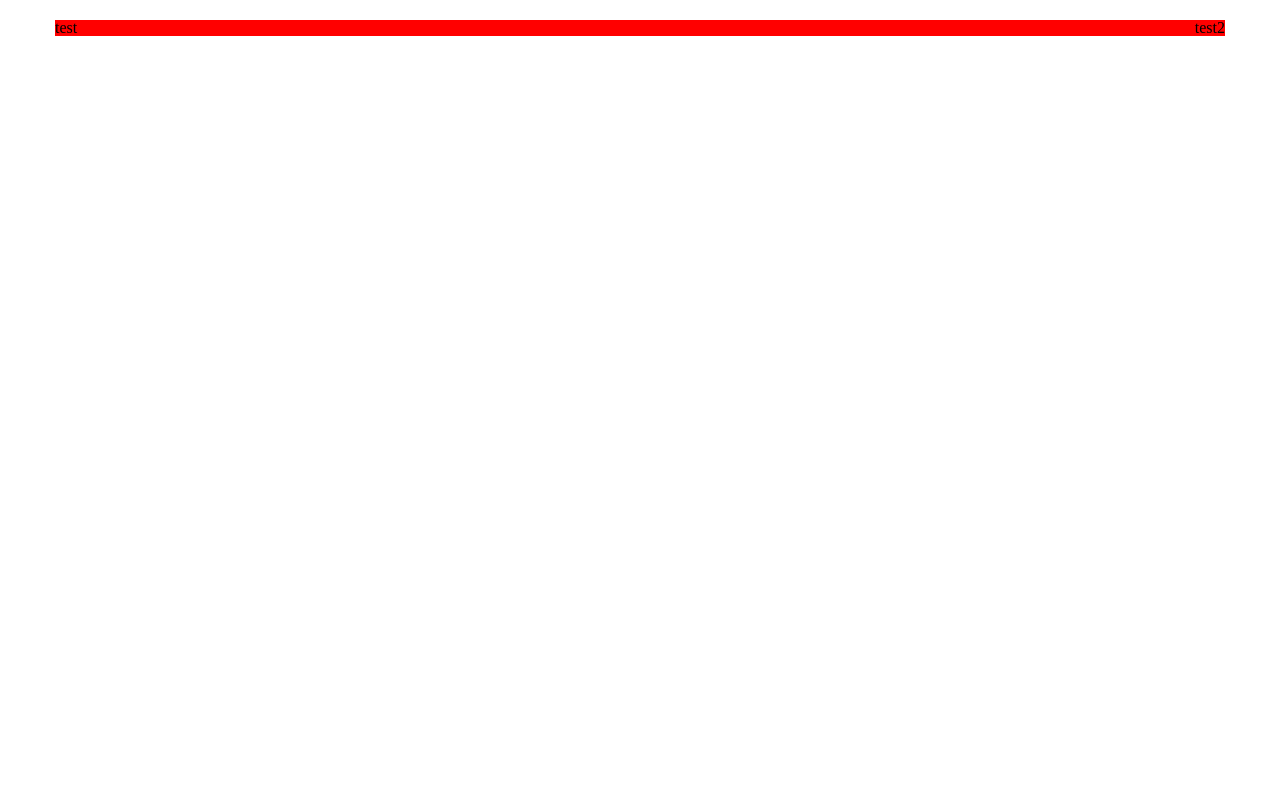
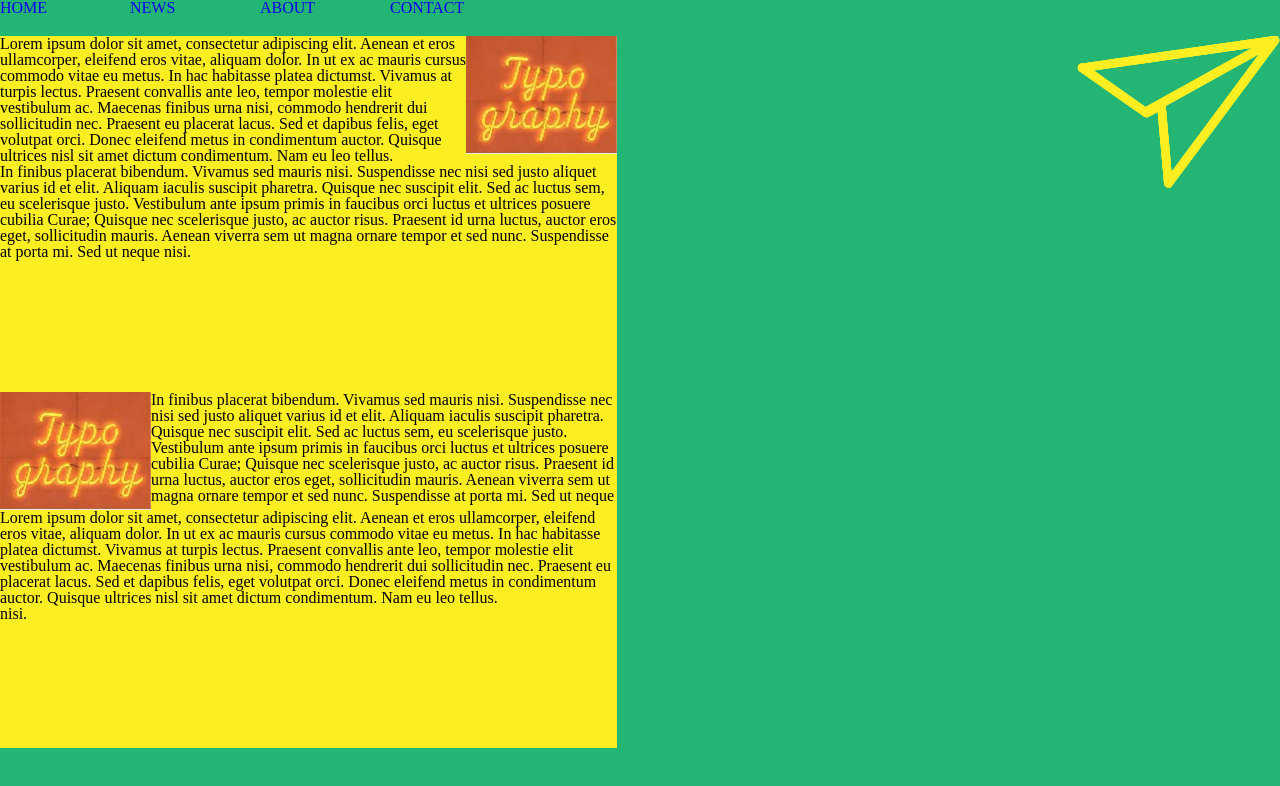
Before and after one commit to lashaskamko/lesson-4, a plain HTML site: page index.html in a window 1280 px wide. Drawn offline with Linux system fonts and the light colour scheme.

Commit message:
added float

```diff
--- a/css/style.css
+++ b/css/style.css
@@ -1,15 +1,44 @@
-.test1{
-	float: left;
+.li{
+	display: inline-block;
+	color: #FFFFFF;
+	width: 126px;
+	height: 36px;
+}
+
+.div-active{
+	margin-top: 49px;
+	margin-right: 312px;
+	margin-bottom: 178px;
+	margin-left: 270px;
+	display: inline-block;
 
 }
-.test2{
+.div-a{
+	display: inline-block;
+	width: 617px;
+	height:356px;
+	background-color: #FCEE21;
+	vertical-align: middle;
+	color: #000000
+
+}
+.img-active{
+	display: inline-block;
+
+	/*margin-right: 55px;
+	margin-top: 49px;*/
 	float: right;
 }
-.container{
-	background: red;
-	width: 1170px;
-	margin: 20px auto;
+.logo-1{
+	float: left;
+	width: 151px;
+	height: 118px;
 }
-.clear{
-	clear: both;
+.img-a{
+	float: right;
+	width: 151px;
+	height: 118px;
 }
+.p{
+	float: left;
+}
--- a/index.html
+++ b/index.html
@@ -4,13 +4,51 @@
 		<meta charset="utf-8">
 		<link rel="stylesheet" type="text/css" href="css/reset.css">
 		<link rel="stylesheet" type="text/css" href="css/style.css">
-	<title>Float</title>
+		<title>Float Property</title>
 	</head>
-<body>
-	<div class="container">
-		<p class="test1"> test </p>
-		<p class="test2"> test2 </p>
-		<div class="clear"></div>
+	<body bgcolor="#22B573">
+		<header>
+			<nav class="nav-a">
+				<ul>
+					<li class="li">
+						<a href="#">HOME</a>
+					</li>
+					<li class="li">
+						<a href="#">NEWS</a>
+					</li>
+					<li class="li">
+						<a href="#">ABOUT</a>
+					</li>
+					<li class="li">
+						<a href="#">CONTACT</a>
+					</li>
+				</ul>
+			</nav>
+			<div class="img-active">
+				<img src="img/Untitled-4.PNG" alt="logo">
 			</div>
+
+		</header>
+		<section>
+	<div>
+			<div class="div-a">
+				<img class="img-a" src="img/Untitled-6.JPG">
+			<p >Lorem ipsum dolor sit amet, consectetur adipiscing elit. Aenean et eros ullamcorper, eleifend eros vitae, aliquam dolor. In ut ex ac mauris cursus commodo vitae eu metus. In hac habitasse platea dictumst. Vivamus at turpis lectus. Praesent convallis ante leo, tempor molestie elit vestibulum ac. Maecenas finibus urna nisi, commodo hendrerit dui sollicitudin nec. Praesent eu placerat lacus. Sed et dapibus felis, eget volutpat orci. Donec eleifend metus in condimentum auctor. Quisque ultrices nisl sit amet dictum condimentum. Nam eu leo tellus.</p>
+			<p>
+			In finibus placerat bibendum. Vivamus sed mauris nisi. Suspendisse nec nisi sed justo aliquet varius id et elit. Aliquam iaculis suscipit pharetra. Quisque nec suscipit elit. Sed ac luctus sem, eu scelerisque justo. Vestibulum ante ipsum primis in faucibus orci luctus et ultrices posuere cubilia Curae; Quisque nec scelerisque justo, ac auctor risus. Praesent id urna luctus, auctor eros eget, sollicitudin 		mauris. Aenean viverra sem ut magna ornare tempor et sed nunc. Suspendisse at porta mi. Sed 	ut neque nisi.
+			</p>
+		</div>
+		<div class="div-a">
+			<img class="logo-1" src="img/Untitled-6.JPG">
+			<p class="p">Lorem ipsum dolor sit amet, consectetur adipiscing elit. Aenean et eros ullamcorper, eleifend eros vitae, aliquam dolor. In ut ex ac mauris cursus commodo vitae eu metus. In hac habitasse platea dictumst. Vivamus at turpis lectus. Praesent convallis ante leo, tempor molestie elit vestibulum ac. Maecenas finibus urna nisi, commodo hendrerit dui sollicitudin nec. Praesent eu placerat lacus. Sed et dapibus felis, eget volutpat orci. Donec eleifend metus in condimentum auctor. Quisque ultrices nisl sit amet dictum condimentum. Nam eu leo tellus.</p>
+			<p >
+			In finibus placerat bibendum. Vivamus sed mauris nisi. Suspendisse nec nisi sed justo aliquet varius id et elit. Aliquam iaculis suscipit pharetra. Quisque nec suscipit elit. Sed ac luctus sem, eu scelerisque justo. Vestibulum ante ipsum primis in faucibus orci luctus et ultrices posuere cubilia Curae; Quisque nec scelerisque justo, ac auctor risus. Praesent id urna luctus, auctor eros eget, sollicitudin 		mauris. Aenean viverra sem ut magna ornare tempor et sed nunc. Suspendisse at porta mi. Sed 	ut neque nisi.
+			</p>
+		</div>
+	</div>
+		</section>
+		<footer>
+
+		</footer>
 	</body>
 </html>
```
Also changed, not shown: img/Untitled-4.png (added), img/Untitled-5.png (added), img/Untitled-6.jpg (added). Lines whose indentation alone changed are shown as unchanged.
